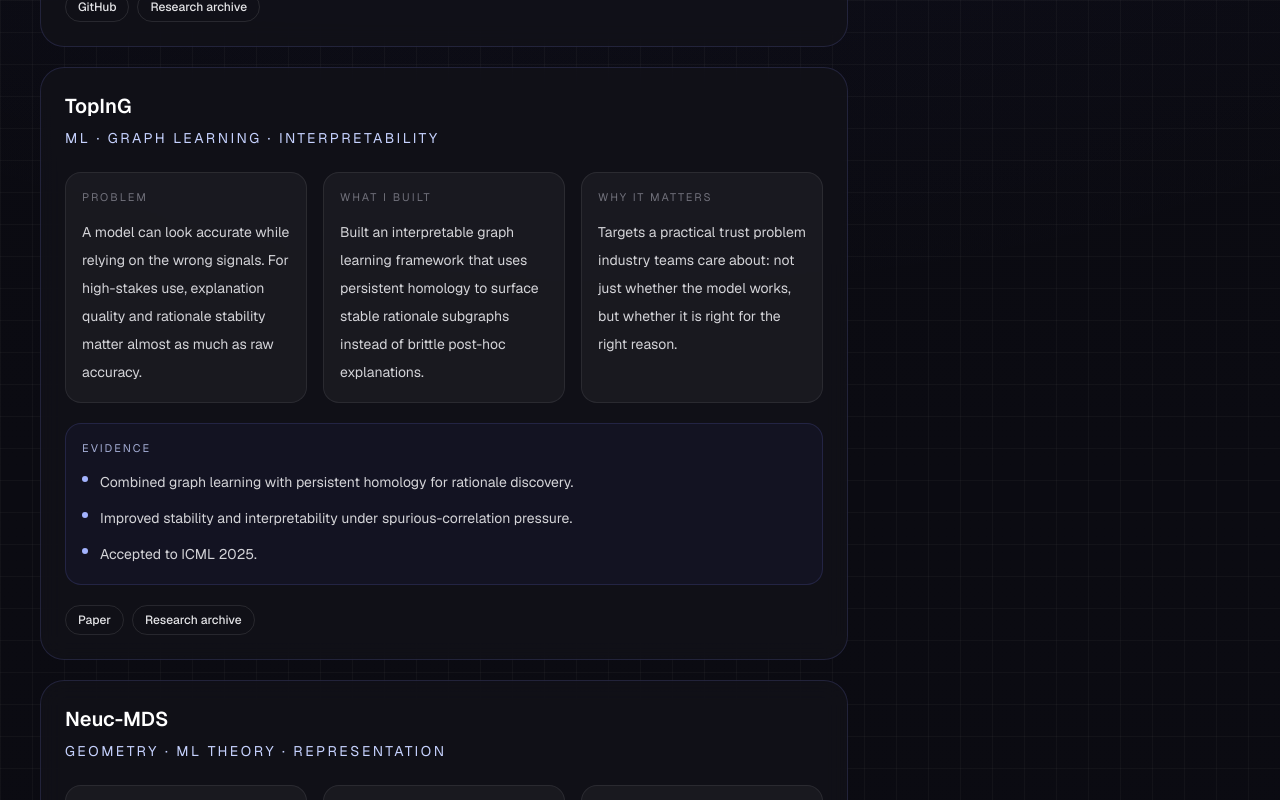
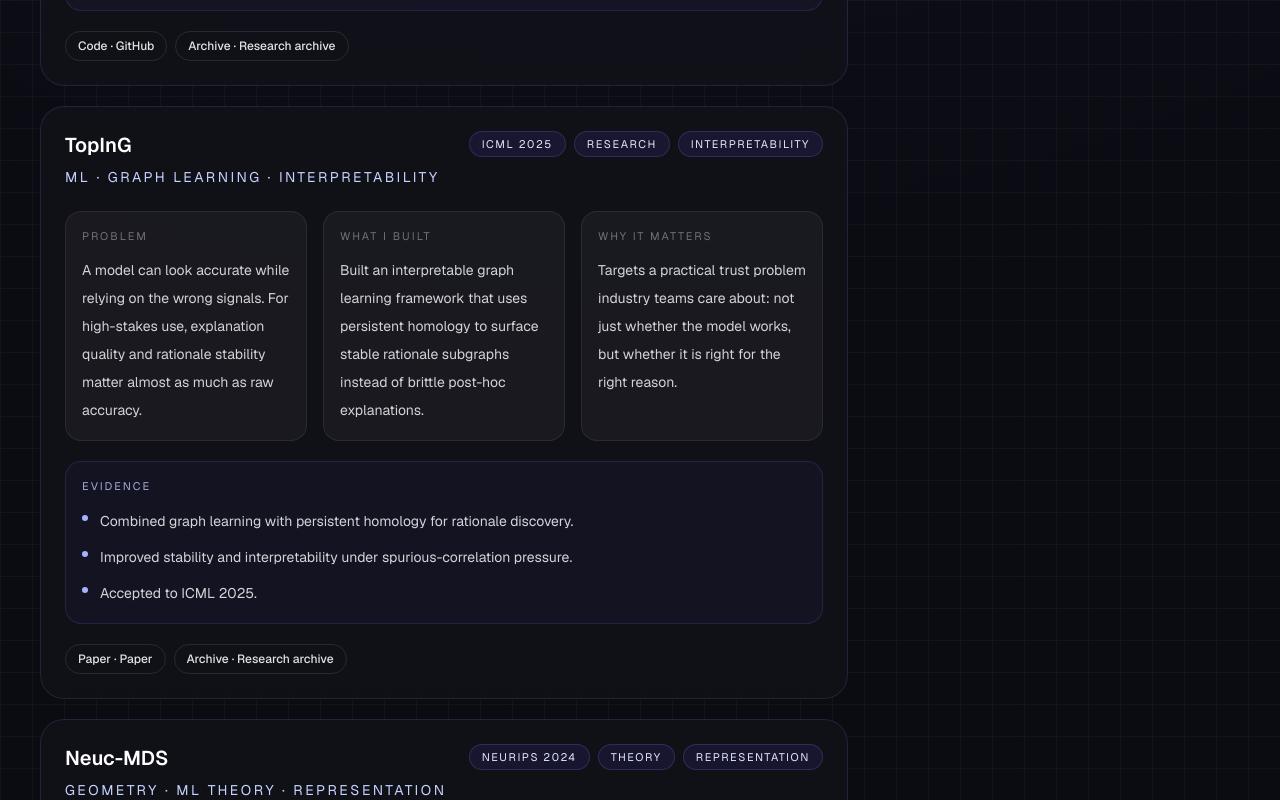
Before and after one commit to jackal092927/xinsite, a Next.js app: page / in a window 1280 px wide. Shown: the part 1600-2400 px from the top of the page. Built offline with nearby package versions, Linux system fonts and the light colour scheme.

Commit message:
refactor: add stronger proof signals to project case studies

```diff
--- a/src/app/page.tsx
+++ b/src/app/page.tsx
@@ -258,6 +258,18 @@ export default function Home() {
                             {project.tag}
                           </p>
                         </div>
+                        {project.signals ? (
+                          <div className="flex flex-wrap gap-2">
+                            {project.signals.map((signal) => (
+                              <span
+                                key={signal}
+                                className="rounded-full border border-indigo-400/20 bg-indigo-500/10 px-3 py-1 text-[11px] uppercase tracking-[0.14em] text-indigo-100"
+                              >
+                                {signal}
+                              </span>
+                            ))}
+                          </div>
+                        ) : null}
                       </div>
 
                       <div className="mt-6 grid gap-4 md:grid-cols-3">
@@ -307,10 +319,11 @@ export default function Home() {
                             const isInternal = link.href.startsWith("/");
                             const className =
                               "rounded-full border border-white/10 px-3 py-1.5 text-xs font-medium text-zinc-200 transition hover:border-indigo-400/30 hover:bg-white/4";
+                            const text = link.kind ? `${link.kind} · ${link.label}` : link.label;
 
                             return isInternal ? (
                               <Link key={link.label} href={link.href} className={className}>
-                                {link.label}
+                                {text}
                               </Link>
                             ) : (
                               <a
@@ -320,7 +333,7 @@ export default function Home() {
                                 rel="noreferrer"
                                 className={className}
                               >
-                                {link.label}
+                                {text}
                               </a>
                             );
                           })}
--- a/src/content/site-data.ts
+++ b/src/content/site-data.ts
@@ -15,6 +15,7 @@ export const featuredProjects = [
   {
     title: "Agent Systems & OpenClaw Workflows",
     tag: "Agents · Systems · Tooling",
+    signals: ["Open Source", "Production-minded", "AI agents"],
     problem:
       "Most AI assistants are still fragile demos: weak tool orchestration, poor memory behavior, low observability, and not enough structure to survive real usage.",
     built:
@@ -27,13 +28,14 @@ export const featuredProjects = [
       "Focus: move from 'LLM demo' to durable product behavior with real operational constraints.",
     ],
     links: [
-      { label: "GitHub", href: "https://github.com/openclaw/openclaw" },
-      { label: "Research archive", href: "/research" },
+      { label: "GitHub", href: "https://github.com/openclaw/openclaw", kind: "Code" },
+      { label: "Research archive", href: "/research", kind: "Archive" },
     ],
   },
   {
     title: "TopInG",
     tag: "ML · Graph Learning · Interpretability",
+    signals: ["ICML 2025", "Research", "Interpretability"],
     problem:
       "A model can look accurate while relying on the wrong signals. For high-stakes use, explanation quality and rationale stability matter almost as much as raw accuracy.",
     built:
@@ -46,13 +48,14 @@ export const featuredProjects = [
       "Accepted to ICML 2025.",
     ],
     links: [
-      { label: "Paper", href: "https://openreview.net/pdf?id=u4LlYWJHUF" },
-      { label: "Research archive", href: "/research" },
+      { label: "Paper", href: "https://openreview.net/pdf?id=u4LlYWJHUF", kind: "Paper" },
+      { label: "Research archive", href: "/research", kind: "Archive" },
     ],
   },
   {
     title: "Neuc-MDS",
     tag: "Geometry · ML Theory · Representation",
+    signals: ["NeurIPS 2024", "Theory", "Representation"],
     problem:
       "Classical dimensionality reduction throws away useful structure when the data geometry stops behaving nicely in Euclidean terms.",
     built:
@@ -65,13 +68,14 @@ export const featuredProjects = [
       "Presented at NeurIPS 2024.",
     ],
     links: [
-      { label: "Paper", href: "http://jackal092927.github.io/files/neucmds.pdf" },
-      { label: "Research archive", href: "/research" },
+      { label: "Paper", href: "http://jackal092927.github.io/files/neucmds.pdf", kind: "Paper" },
+      { label: "Research archive", href: "/research", kind: "Archive" },
     ],
   },
   {
     title: "DL3DV-10K",
     tag: "3D Vision · Data · Benchmarking",
+    signals: ["CVPR 2024", "51.2M frames", "Dataset"],
     problem:
       "Modern 3D vision systems need scale and realism, but many benchmarks are too small, too clean, or too detached from how deep-learning pipelines are actually used.",
     built:
@@ -84,8 +88,8 @@ export const featuredProjects = [
       "Published at CVPR 2024.",
     ],
     links: [
-      { label: "Paper", href: "http://jackal092927.github.io/files/DL3DV-10K_CVPR2024.pdf" },
-      { label: "Research archive", href: "/research" },
+      { label: "Paper", href: "http://jackal092927.github.io/files/DL3DV-10K_CVPR2024.pdf", kind: "Paper" },
+      { label: "Research archive", href: "/research", kind: "Archive" },
     ],
   },
 ];
```
